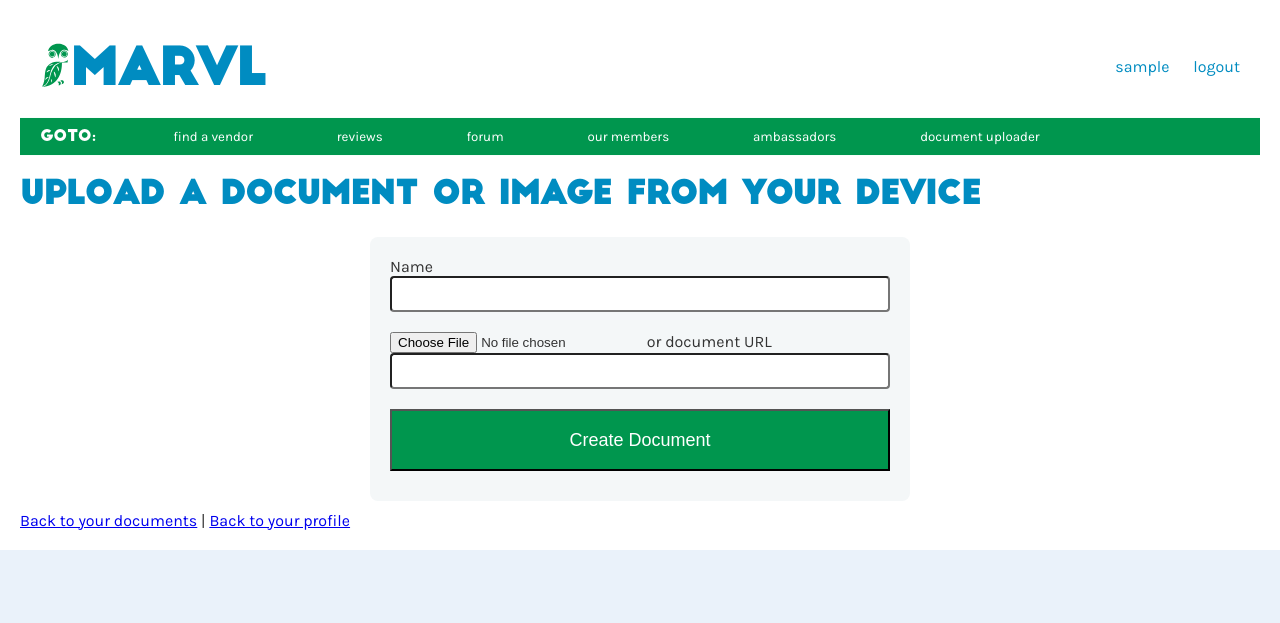
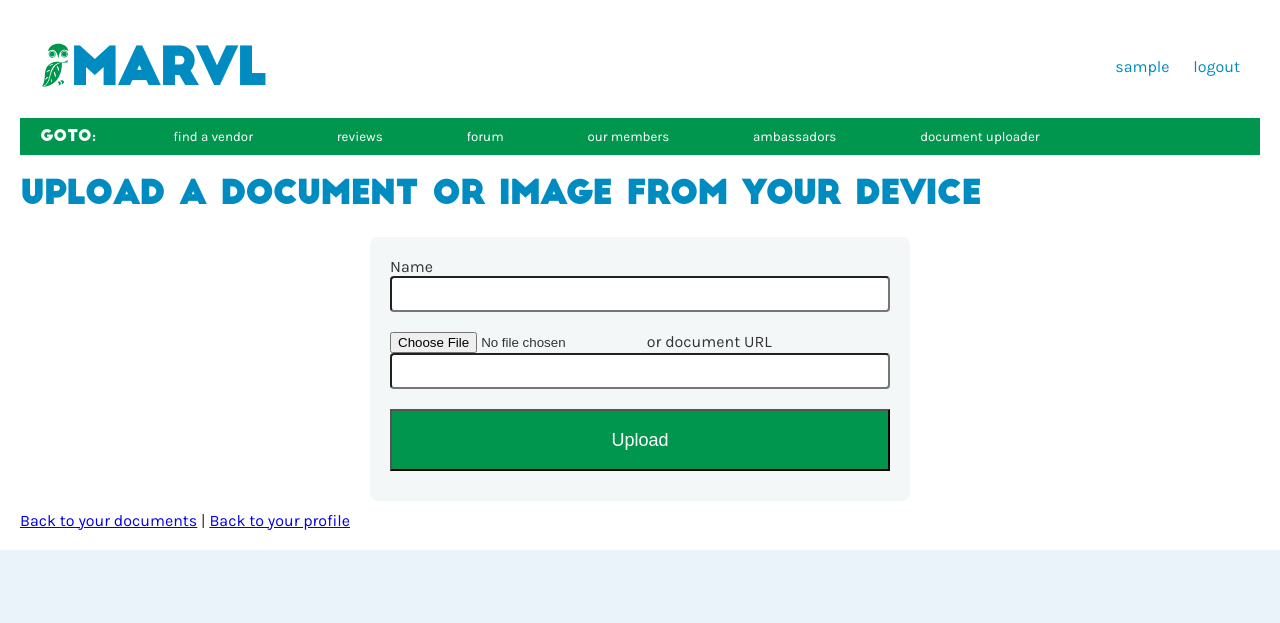
Before and after one commit to pauledwardmitchell/Marvl2, a Rails app: page /documents/new in a window 1280 px wide. Shown: the top 623 px of the page. Run offline with Rails 7, Linux system fonts and the light colour scheme; the visitor is signed in with stand-in values (Sample User, id 1); style sheets or scripts are compiled from the project's sources; parts of the project's set-up code (start-up, migrations or seed data) failed here and were passed over; some libraries are stand-ins or nearby versions.

Commit message:
change submit button text

```diff
--- a/app/views/documents/new.html.erb
+++ b/app/views/documents/new.html.erb
@@ -15,7 +15,7 @@
 	<%= f.file_field :media, accept: 'image/*, .pdf, .doc, .docx, .xls, .xlsx', capture: "camera" %>
 	<%= f.label :remote_media_url, "or document URL" %>
 	<%= f.text_field :remote_media_url %>
-	<%= f.submit %>
+	<%= f.submit "Upload" %>
 <% end %>
 
 <%= link_to "Back to your documents", documents_path %> |
```
